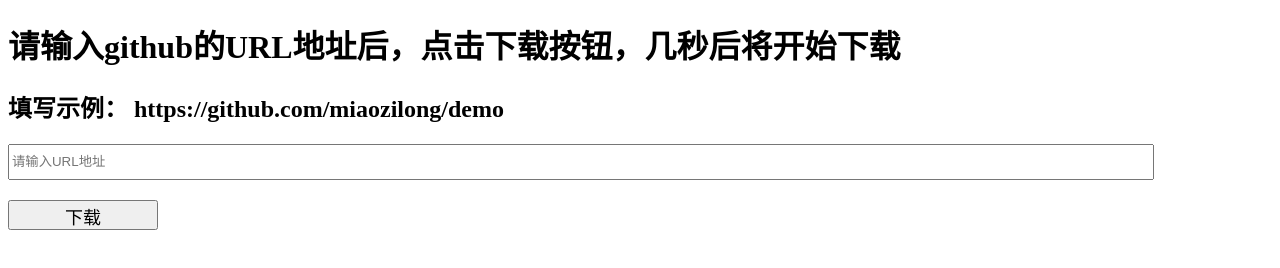
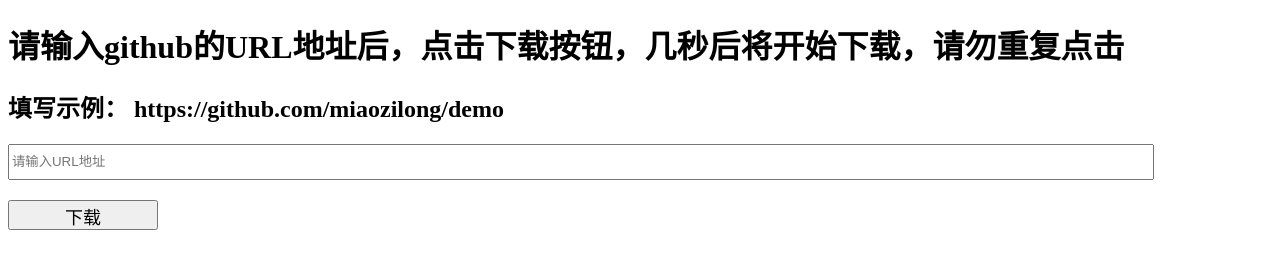
Before and after one commit to miaozilong/mofahezi, a plain HTML site: page dl.html in a window 1280 px wide. Drawn offline with nearby package versions, Linux system fonts and the light colour scheme.

Commit message:
修改示例

```diff
--- a/dl.html
+++ b/dl.html
@@ -59,7 +59,7 @@
 </head>
 <body>
 <div class="container">
-    <h1>请输入github的URL地址后，点击下载按钮，几秒后将开始下载</h1>
+    <h1>请输入github的URL地址后，点击下载按钮，几秒后将开始下载，请勿重复点击</h1>
     <h2>填写示例： https://github.com/miaozilong/demo</h2>
     <input type="text" name="url" id="url" placeholder="请输入URL地址">
     <button id="btn-download">下载</button>
```
